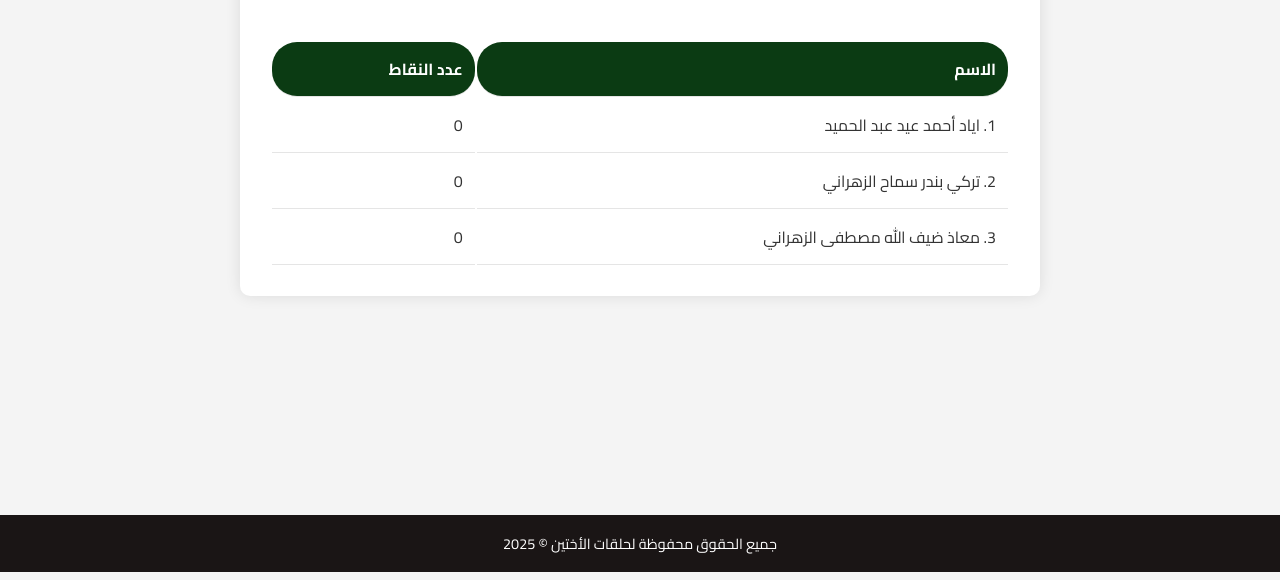
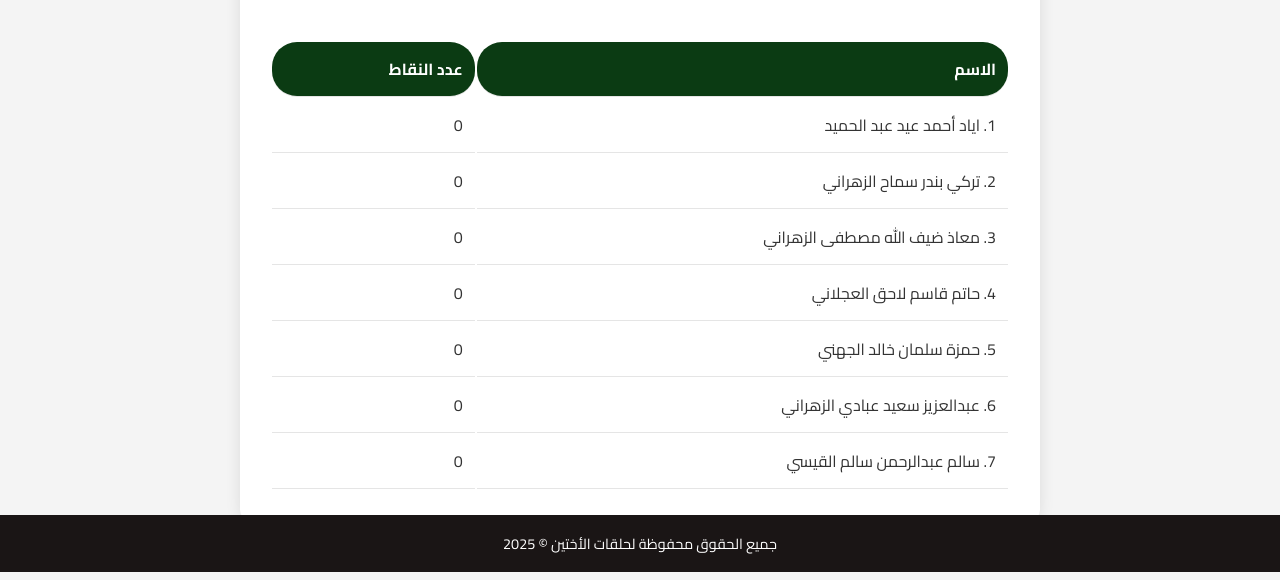
Before and after one commit to alshareef-mosque/alokheaten, a plain HTML site: page points.html in a window 1280 px wide. Shown: the part 228-808 px from the top of the page. Drawn offline with Linux system fonts and the light colour scheme; a web font is replaced by a local one.

Commit message:
Update points.html

```diff
--- a/points.html
+++ b/points.html
@@ -62,6 +62,25 @@
                             <td>3.  معاذ ضيف الله مصطفى الزهراني   </td>
                             <td>0</td>
                         </tr>
+                        <tr>
+                            <td>4.  حاتم قاسم لاحق العجلاني </td>
+                            <td>0</td>
+                        </tr>
+                        <tr>
+                            <td>5.  حمزة سلمان خالد الجهني    </td>
+                            <td>0</td>
+                        </tr>
+                        <tr>
+                            <td>6.    عبدالعزيز سعيد عبادي الزهراني     </td>
+                            <td>0</td>
+                        </tr>
+                        <tr>
+                            <td>7.    سالم عبدالرحمن سالم القيسي     </td>
+                            <td>0</td>
+                        </tr>
+
+
+
 
 
 
```
